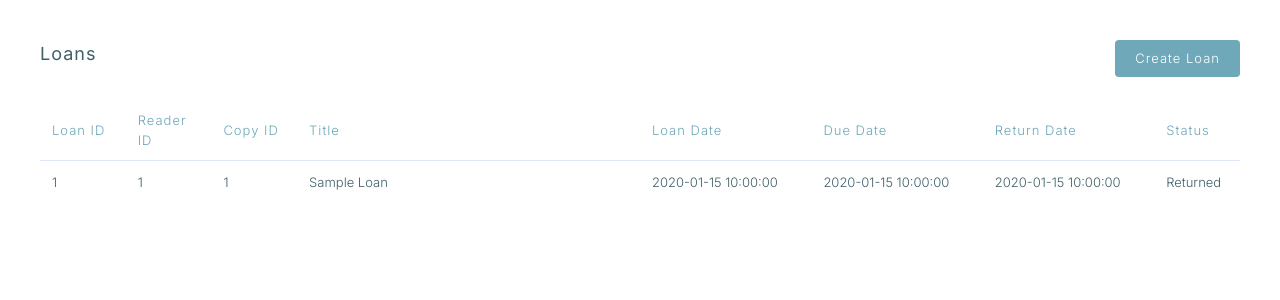
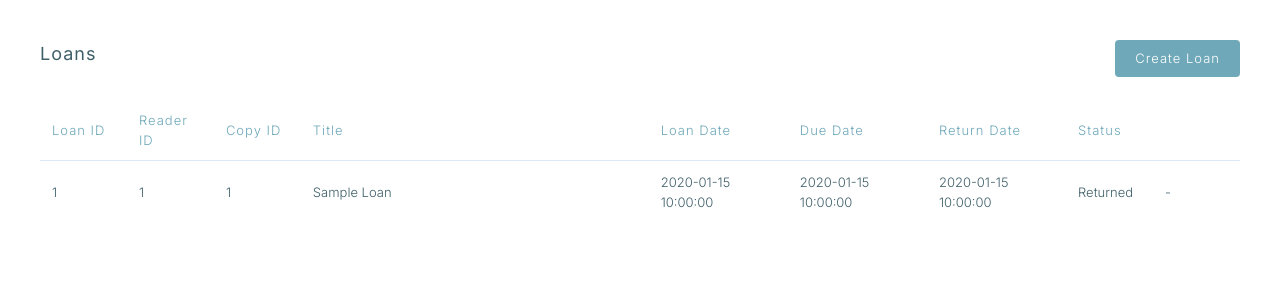
Before and after one commit to maria-caseiro/web-library, a Flask app: template templates/loans.html in a window 1280 px wide. Shown: the part 56-356 px from the top of the page. Run offline with Flask 3, Linux system fonts and the light colour scheme; the template is opened without the code that fills it: most values are stand-ins (such as "Sample title", 1, 10 or a date in 2020).

Commit message:
feat: Add close link to loans tables

```diff
--- a/templates/index.html
+++ b/templates/index.html
@@ -38,7 +38,7 @@
 						<th style="width: 25%">Title</th>
 						<th style="width: 10%">Loan Date</th>
 						<th style="width: 10%">Due Date</th>
-						<th style="width: 5%">Status</th>
+						<th style="width: 5%"></th>
 					</tr>
 				</thead>
 				<tbody>
@@ -50,7 +50,7 @@
 						<td>{{ loan.title }}</td>
 						<td>{{ loan.loan_date }}</td>
 						<td>{{ loan.due_date }}</td>
-						<td>{{ "Active" if loan.return_date is none else "Returned" }}</td>
+						<td><a href ="/loans/{{ loan['loan_id'] }}/close">Close</a></td>
 					</tr>
 					{% endfor %}
 				</tbody>
--- a/templates/loans.html
+++ b/templates/loans.html
@@ -35,10 +35,11 @@
                     <th style="width: 5%">Reader ID</th>
                     <th style="width: 5%">Copy ID</th>
                     <th style="width: 20%">Title</th>
-                    <th style="width: 10%">Loan Date</th>
-                    <th style="width: 10%">Due Date</th>
-                    <th style="width: 10%">Return Date</th>
+                    <th style="width: 8%">Loan Date</th>
+                    <th style="width: 8%">Due Date</th>
+                    <th style="width: 8%">Return Date</th>
                     <th style="width: 5%">Status</th>
+                    <th style="width: 5%"></th>
                 </tr>
             </thead>
             <tbody>
@@ -52,6 +53,11 @@
                     <td>{{ loan.due_date }}</td>
                     <td>{{ loan.return_date or "-" }}</td>
                     <td>{{ "Active" if loan.return_date is none else "Returned" }}</td>
+                    {% if not loan['return_date'] %}
+                    <td><a href="/loans/{{ loan['loan_id'] }}/close">Close</a></td>
+                    {% else %}
+                    <td>-</td>
+                    {% endif %}
                 </tr>
                 {% endfor %}
             </tbody>
```
Also changed, not shown: templates/reader.html (+7 -1 lines).
